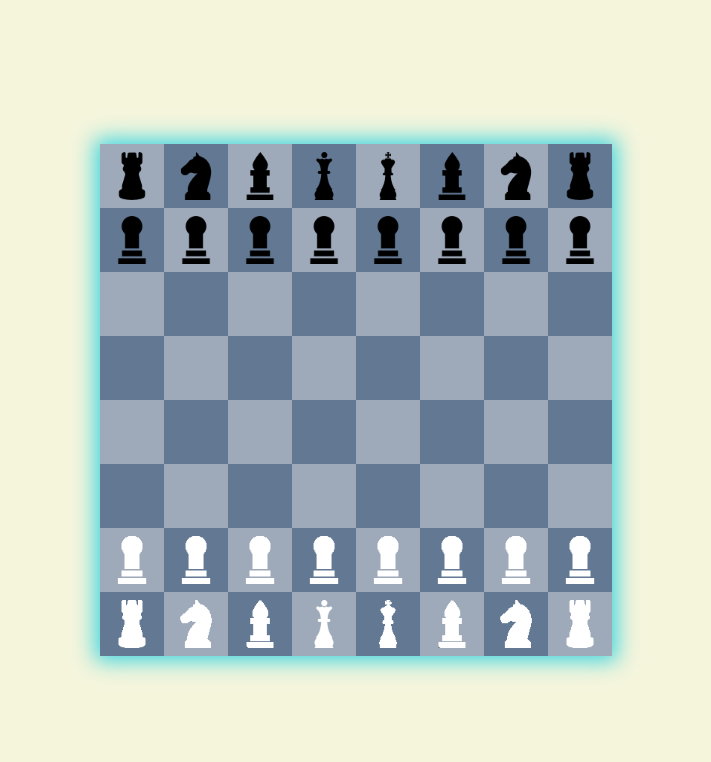
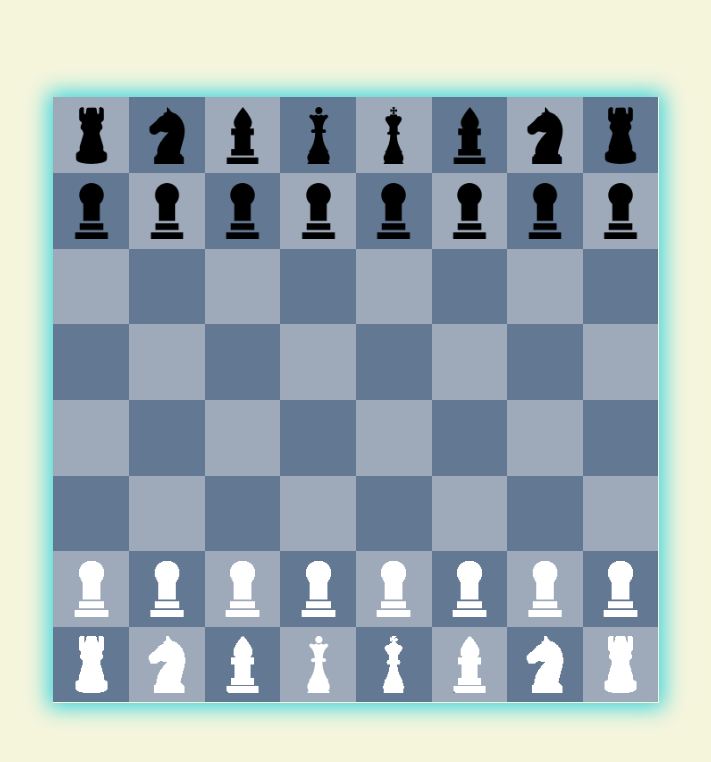
Before and after one commit to ichernous94/react-chess, a React (Create React App) app: page / in a window 1280 px wide. Shown: the top 762 px of the page, without its empty margins (284-995 px from the left). Built offline with nearby package versions, Linux system fonts and the light colour scheme.

Commit message:
refactor: change general styles

```diff
--- a/src/App.css
+++ b/src/App.css
@@ -14,16 +14,16 @@
 }
 
 .board {
-  width: calc(64px * 8);
-  height: calc(64px * 8);
+  width: calc(256px + (512 - 256) * ((100vw - 320px) / (1024 - 320)));
+  height: calc(256px + (512 - 256) * ((100vw - 320px) / (1024 - 320)));
   display: flex;
   flex-wrap: wrap;
   box-shadow: 0px 0px 20px 5px rgba(62,213,223);
 }
 
 .cell {
-  width: 64px;
-  height: 64px;
+  width: calc(32px + (64 - 32) * ((100vw - 320px) / (1024 - 320)));
+  height: calc(32px + (64 - 32) * ((100vw - 320px) / (1024 - 320)));
   display: flex;
   justify-content: center;
   align-items: center;
@@ -31,8 +31,8 @@
 
 .cell img {
   position: relative;
-  width: 48px;
-  height: 48px;
+  width: calc(24px + (48 - 24) * ((100vw - 320px) / (1024 - 320)));
+  height: calc(24px + (48 - 24) * ((100vw - 320px) / (1024 - 320)));
 }
 
 .black {
```
